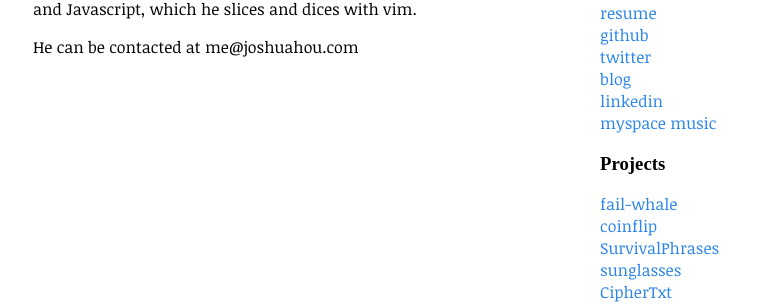
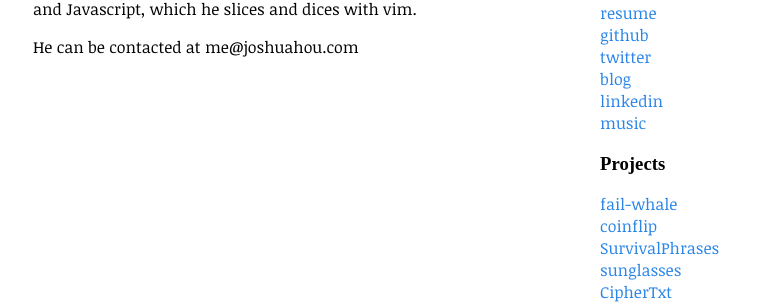
Before and after one commit to jshou/jshou.github.com, a Jekyll site: the page built from index.md, in a window 1280 px wide. Shown: the part 225-530 px from the top of the page, without its empty margins (245-1006 px from the left). Built offline with Jekyll 4.4.1, drawn with Linux system fonts in a browser that asks for light colours; some web fonts are replaced; Markdown is read by kramdown in place of the engine named in the settings.

Commit message:
update music link

```diff
--- a/_includes/links.html
+++ b/_includes/links.html
@@ -6,7 +6,7 @@
     <li><a href="http://twitter.com/jshou">twitter</a></li>
     <li><a href="http://penguinlinguist.wordpress.com">blog</a></li>
     <li><a href="http://www.linkedin.com/pub/joshua-hou/7/673/b43">linkedin</a></li>
-    <li><a href="http://myspace.com/jshou">myspace music</a></li>
+    <li><a href="http://howshort.bandcamp.com">music</a></li>
 </ul>
 
 <h3>Projects</h3>
```
